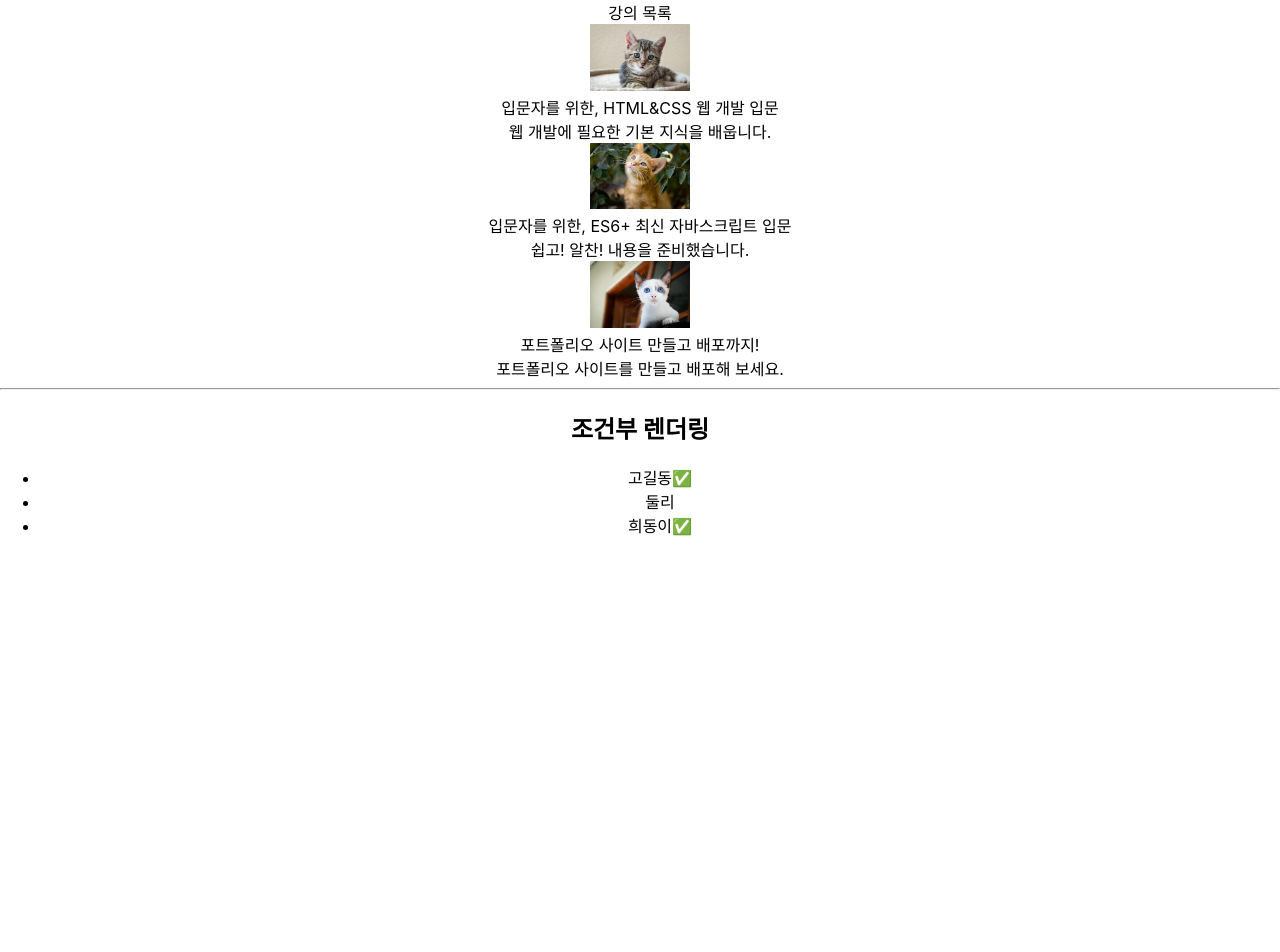
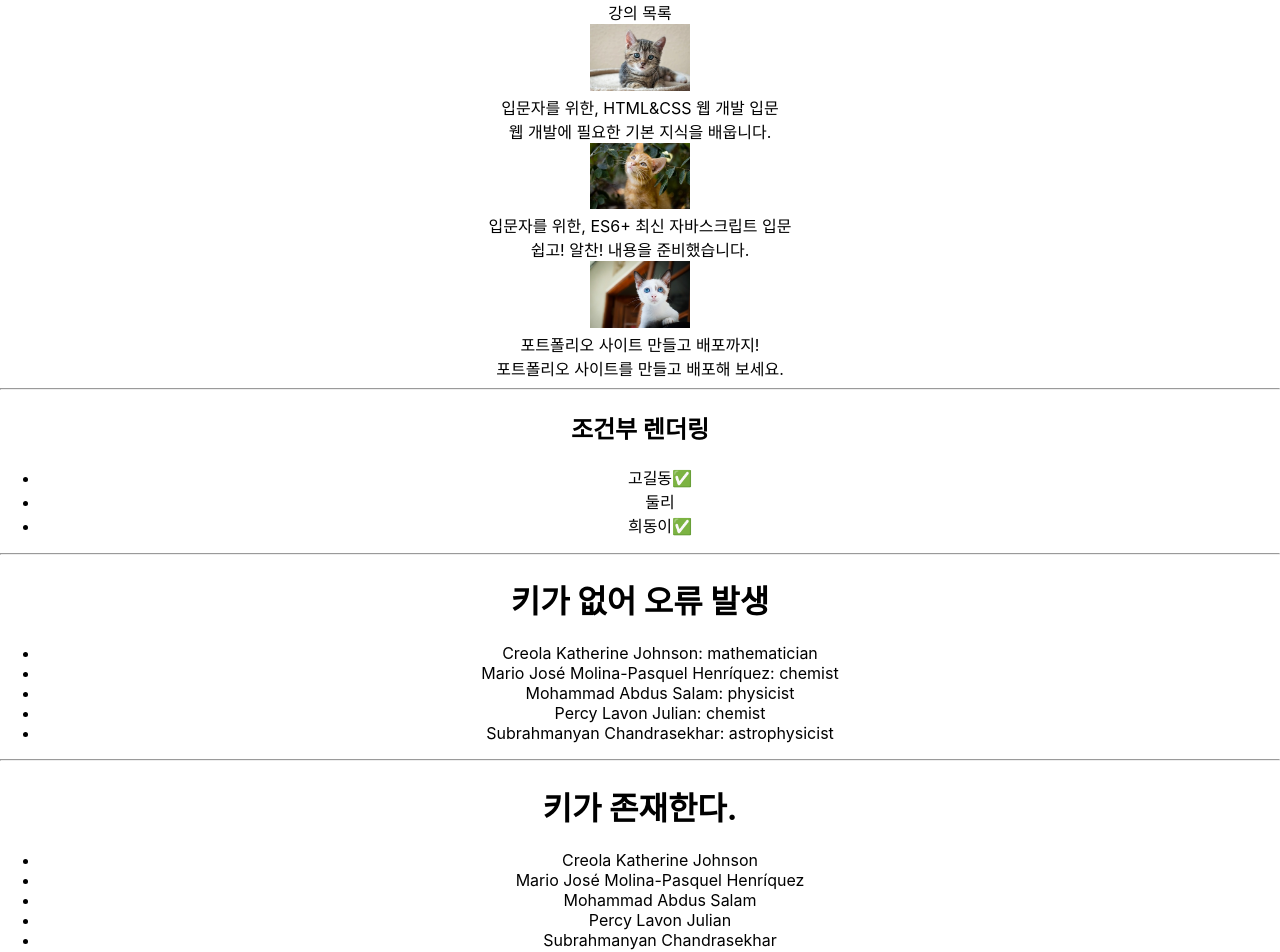
Before and after one commit to gwsl/2024_react01, a React (Create React App) app: page / in a window 1280 px wide. Shown: the top 952 px of the page. Before the commit the page ends 800 px from the top, so only its background shows below. Built offline with nearby package versions, Linux system fonts and the light colour scheme; the HTML template or start-up script is replaced by a standard one.

Commit message:
jsx_리스트렌더링

```diff
--- a/src/App.js
+++ b/src/App.js
@@ -4,6 +4,9 @@
 import Profile from './components/step02/Profile';
 import CourseListCard from './components/step04/CourseListCard';
 import PackingList from './components/step05/PackingList';
+import TextList from './components/step06/TextList';
+import TextList2 from './components/step06/TextList2';
+import TextList3 from './components/step06/TextList3';
 
 // 파스칼 케이스 사용해야 된다. (첫글자 대문저 단어 첫글자 대문자)
 // function Counter() {
@@ -38,6 +41,14 @@
       {ischk ? <h2>Hello, react</h2> : <CourseListCard items={items} /> }
       <hr />
       <PackingList />
+      <hr/>
+      <h1> 키가 없어 오류 발생</h1>
+      <TextList />
+      <hr/>
+      <h1> 키가 존재한다.</h1>
+      <TextList2 />
+      <hr />
+      <TextList3 />
     </div>
   );
 }
--- a/src/components/step04/CourseItem.jsx
+++ b/src/components/step04/CourseItem.jsx
@@ -1,7 +1,7 @@
 function CourseItem({title, description, image}) {
     return (
         <article className="course">
-            <img class="course__img" src={image}
+            <img className="course__img" src={image}
                 alt="강의이미지" style={{ width: "100px" }} />
             <div className="course__body">
                 <div className="course__title">{title}</div>
--- /dev/null
+++ b/src/components/step06/TextList.jsx
@@ -0,0 +1,22 @@
+import React from 'react';
+
+const people = [
+    'Creola Katherine Johnson: mathematician',
+    'Mario José Molina-Pasquel Henríquez: chemist',
+    'Mohammad Abdus Salam: physicist',
+    'Percy Lavon Julian: chemist',
+    'Subrahmanyan Chandrasekhar: astrophysicist'
+];
+function TextList(props) {
+    const listItems =   people.map((k) => {
+                        return   <li>{k}</li>
+                        });
+    console.log(listItems)
+    return (
+        <ul>
+            {listItems}
+        </ul>
+    );
+}
+
+export default TextList;
--- /dev/null
+++ b/src/components/step06/TextList2.jsx
@@ -0,0 +1,34 @@
+const people = [{
+    id: 0,
+    name: 'Creola Katherine Johnson',
+    profession: 'mathematician',
+  }, {
+    id: 1,
+    name: 'Mario José Molina-Pasquel Henríquez',
+    profession: 'chemist',
+  }, {
+    id: 2,
+    name: 'Mohammad Abdus Salam',
+    profession: 'physicist',
+  }, {
+    id: 3,
+    name: 'Percy Lavon Julian',
+    profession: 'chemist',
+  }, {
+    id: 4,
+    name: 'Subrahmanyan Chandrasekhar',
+    profession: 'astrophysicist',
+  }];
+// 리스트 렌더링에서는 반드시 유일한 값을 갖는 key가 필요하다.
+function TextList2(props) {
+    const listItems =   people.map((k) => {
+        return   <li key={k.id}>{k.name}</li>
+    });
+return (
+    <ul>
+        {listItems}
+    </ul>
+);
+}
+
+export default TextList2;
--- /dev/null
+++ b/src/components/step06/TextList3.jsx
@@ -0,0 +1,40 @@
+const people = [{
+    id: 0,
+    name: 'Creola Katherine Johnson',
+    profession: 'mathematician',
+  }, {
+    id: 1,
+    name: 'Mario José Molina-Pasquel Henríquez',
+    profession: 'chemist',
+  }, {
+    id: 2,
+    name: 'Mohammad Abdus Salam',
+    profession: 'physicist',
+  }, {
+    id: 3,
+    name: 'Percy Lavon Julian',
+    profession: 'chemist',
+  }, {
+    id: 4,
+    name: 'Subrahmanyan Chandrasekhar',
+    profession: 'astrophysicist',
+  }];
+
+// 리스트 렌더링에서는 반드시 유일한 값을 갖는 key가 필요하다.
+// filter는 원하는 것만(조건에 맞는 item만) 추출
+function TextList3(props) {
+    const chemist = people.filter((k) => {
+      return k.profession == 'chemist'
+    });
+
+    const listItems =   chemist.map((k) => {
+      return <li key={k.id}>{k.name}</li>
+    });
+return (
+    <ul>
+        {listItems}
+    </ul>
+);
+}
+
+export default TextList3;
```
